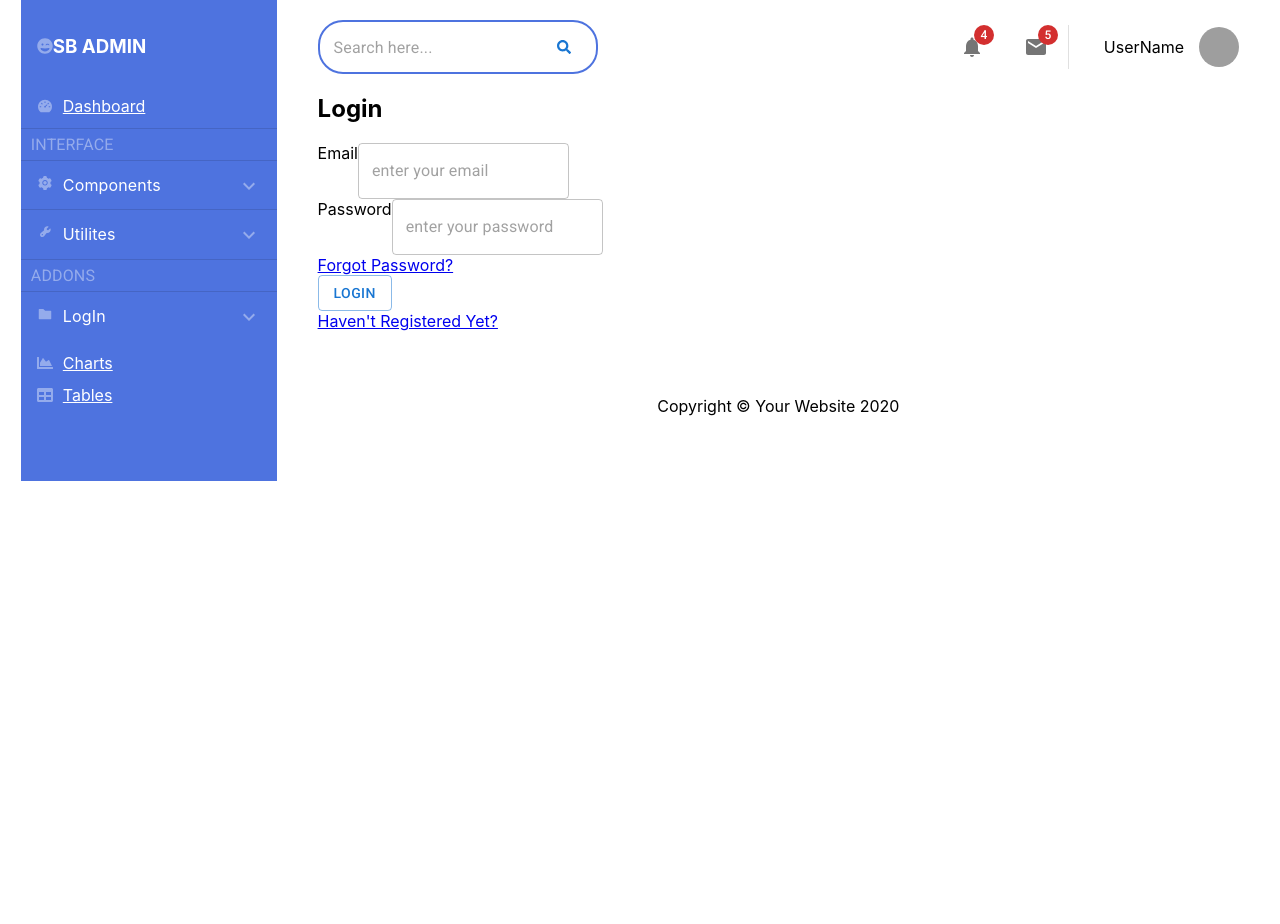
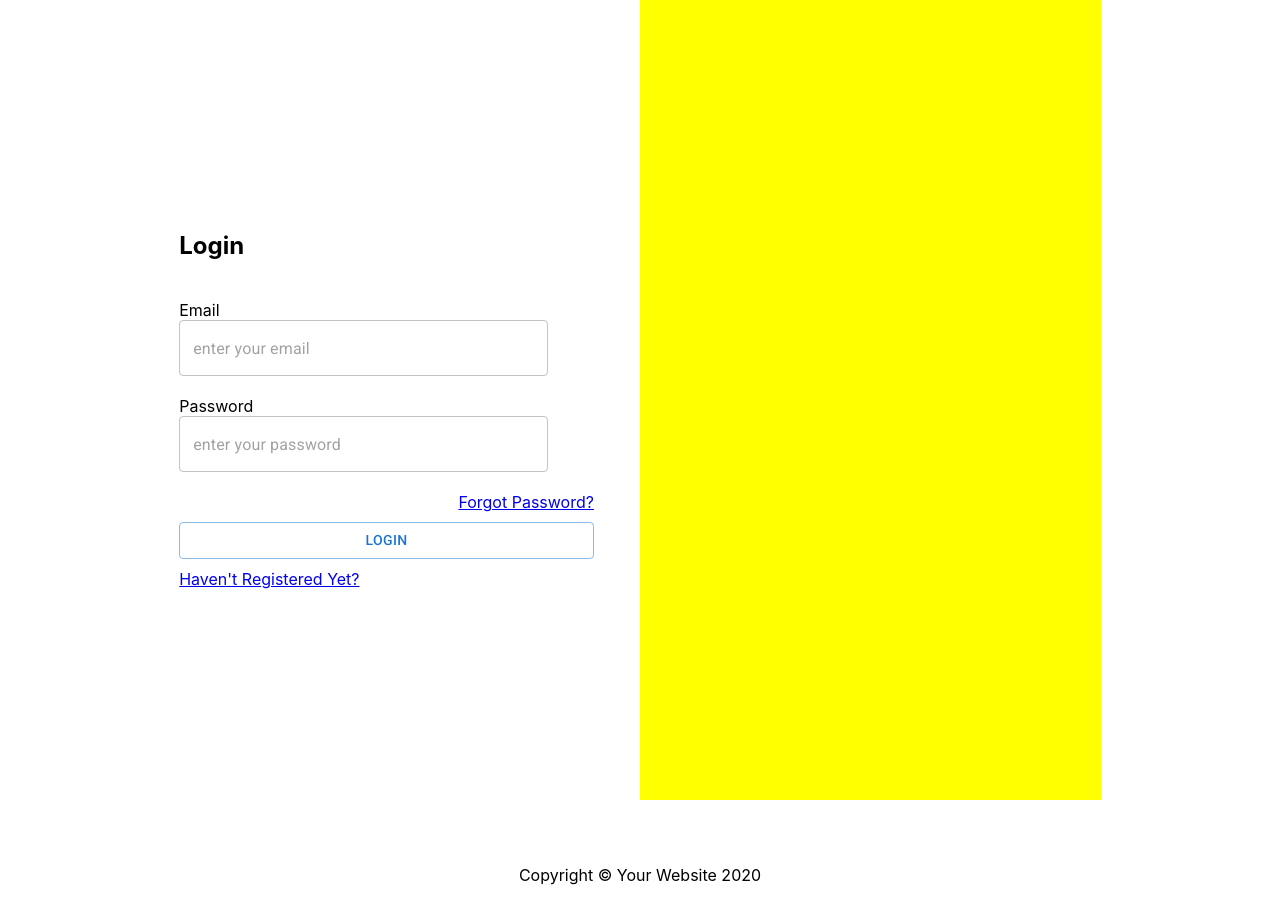
Before and after one commit to Arun3sh/admin-dashboard, a React (Create React App) app: page /login in a window 1280 px wide. Shown: the top 924 px of the page. Before the commit the page ends 800 px from the top, so only its background shows below. Built offline with nearby package versions, Linux system fonts and the light colour scheme; grey boxes are pictures that could not be loaded.

Commit message:
conditional rendering for login

```diff
--- a/src/App.js
+++ b/src/App.js
@@ -1,4 +1,5 @@
 import './App.css';
+import './styles/login.css';
 import { SidemenuBar } from './components/SidemenuBar';
 import { Header } from './components/Header';
 import { Maincontent } from './components/Maincontent';
@@ -6,23 +7,28 @@ import { Error } from './components/ErrorPage';
 import { Login } from './user components/Login';
 import { Switch, Route } from 'react-router-dom';
 import { useState } from 'react';
+import { Redirect } from 'react-router-dom';
 
 function App() {
 	const [menu, setMenu] = useState(false);
+	const [login, setLogin] = useState(false);
 	return (
 		<div className="App">
 			<div className="Wrapper">
-				{menu ? '' : <SidemenuBar />}
+				{menu ? '' : login ? <SidemenuBar /> : ''}
+
 				<div className="content-wrapper" style={{ width: menu ? '100%' : '72%' }}>
-					<Header menu={menu} setMenu={setMenu} />
+					{login ? <Header menu={menu} setMenu={setMenu} /> : ''}
+
 					<Switch>
 						<Route exact path="/">
+							{login ? <Maincontent menu={menu} setMenu={setMenu} /> : <Redirect to="/login" />}
 							<Maincontent menu={menu} setMenu={setMenu} />
 						</Route>
 						<Route path="/charts">Welcome to charts</Route>
 						<Route path="/tables">Welcome to tables</Route>
 						<Route path="/login">
-							<Login />
+							<Login login={login} setLogin={setLogin} />
 						</Route>
 
 						<Route path="**">
```
